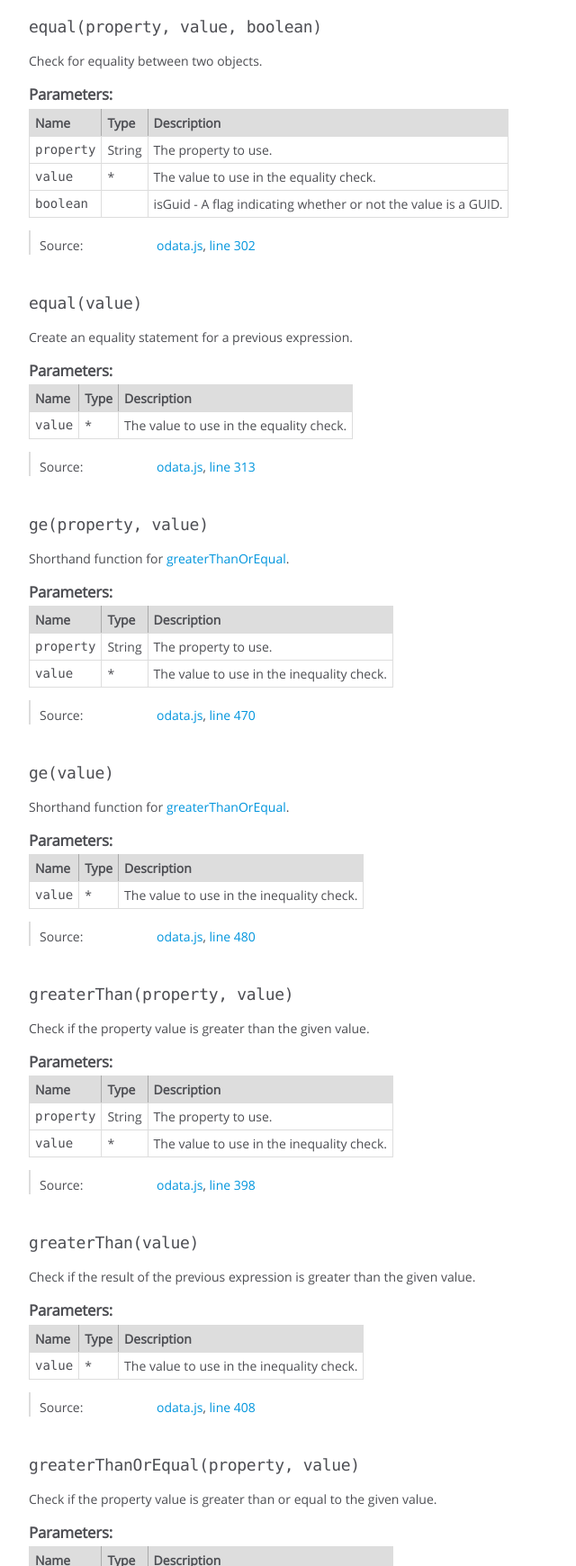
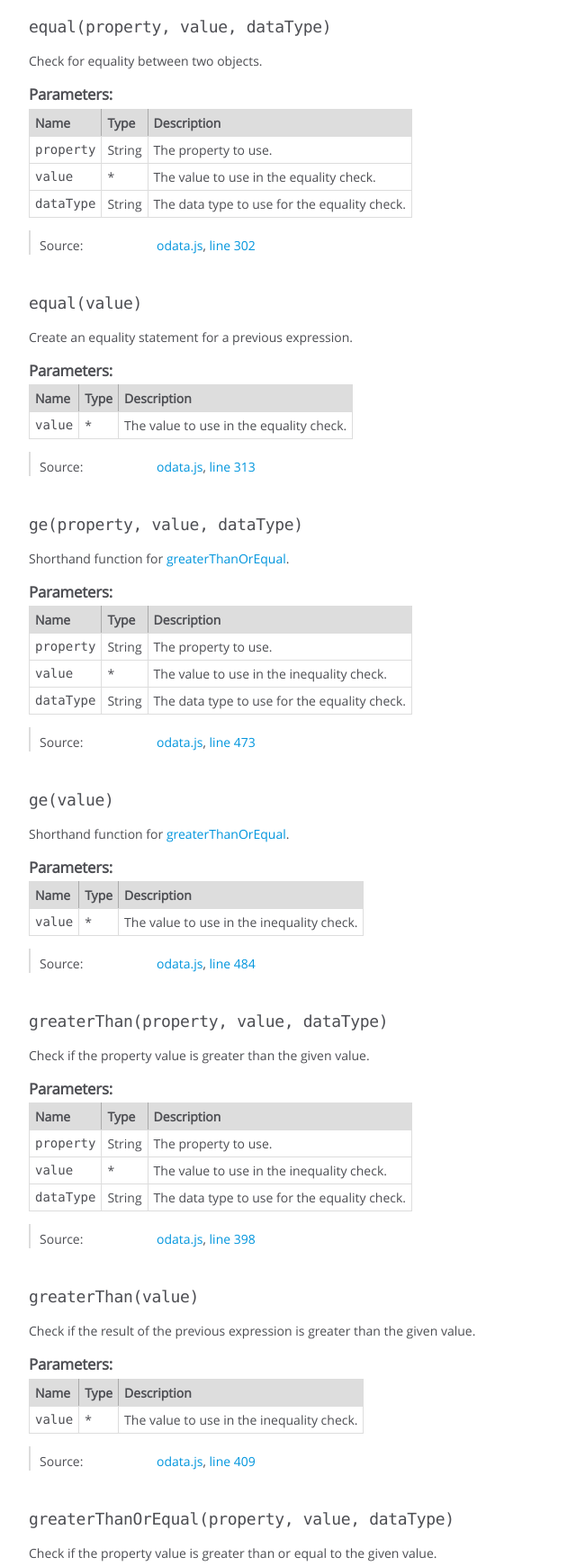
Before and after one commit to the-mausoleum/odata.js, a website: page docs/Filter.html in a window 1280 px wide. Shown: the part 1060-2800 px from the top of the page at 90% size, without its empty margins (0-640 px from the left). Drawn offline with Linux system fonts and the light colour scheme.

Commit message:
Add support for arbitrary data types on comparison operators

```diff
--- a/docs/Filter.html
+++ b/docs/Filter.html
@@ -225,7 +225,7 @@
 
 
 
-    <h4 class="name" id="eq1"><span class="type-signature"></span>eq<span class="signature">(property, value, boolean)</span><span class="type-signature"></span></h4>
+    <h4 class="name" id="eq1"><span class="type-signature"></span>eq<span class="signature">(property, value, dataType)</span><span class="type-signature"></span></h4>
 
 
 
@@ -314,18 +314,23 @@
 
         <tr>
 
-                <td class="name"><code>boolean</code></td>
-
-
-            <td class="type">
-
-            </td>
-
-
-
-
-
-            <td class="description last">isGuid - A flag indicating whether or not the value is a GUID.</td>
+                <td class="name"><code>dataType</code></td>
+
+
+            <td class="type">
+
+
+<span class="param-type">String</span>
+
+
+
+            </td>
+
+
+
+
+
+            <td class="description last">The data type to use for the equality check.</td>
         </tr>
 
 
@@ -528,7 +533,7 @@
 
 
 
-    <h4 class="name" id="equal1"><span class="type-signature"></span>equal<span class="signature">(property, value, boolean)</span><span class="type-signature"></span></h4>
+    <h4 class="name" id="equal1"><span class="type-signature"></span>equal<span class="signature">(property, value, dataType)</span><span class="type-signature"></span></h4>
 
 
 
@@ -617,18 +622,23 @@
 
         <tr>
 
-                <td class="name"><code>boolean</code></td>
-
-
-            <td class="type">
-
-            </td>
-
-
-
-
-
-            <td class="description last">isGuid - A flag indicating whether or not the value is a GUID.</td>
+                <td class="name"><code>dataType</code></td>
+
+
+            <td class="type">
+
+
+<span class="param-type">String</span>
+
+
+
+            </td>
+
+
+
+
+
+            <td class="description last">The data type to use for the equality check.</td>
         </tr>
 
 
@@ -831,7 +841,7 @@
 
 
 
-    <h4 class="name" id="ge1"><span class="type-signature"></span>ge<span class="signature">(property, value)</span><span class="type-signature"></span></h4>
+    <h4 class="name" id="ge1"><span class="type-signature"></span>ge<span class="signature">(property, value, dataType)</span><span class="type-signature"></span></h4>
 
 
 
@@ -917,6 +927,29 @@
         </tr>
 
 
+
+        <tr>
+
+                <td class="name"><code>dataType</code></td>
+
+
+            <td class="type">
+
+
+<span class="param-type">String</span>
+
+
+
+            </td>
+
+
+
+
+
+            <td class="description last">The data type to use for the equality check.</td>
+        </tr>
+
+
     </tbody>
 </table>
 
@@ -954,7 +987,7 @@
 
     <dt class="tag-source">Source:</dt>
     <dd class="tag-source"><ul class="dummy"><li>
-        <a href="odata.js.html">odata.js</a>, <a href="odata.js.html#line470">line 470</a>
+        <a href="odata.js.html">odata.js</a>, <a href="odata.js.html#line473">line 473</a>
     </li></ul></dd>
 
 
@@ -1085,7 +1118,7 @@
 
     <dt class="tag-source">Source:</dt>
     <dd class="tag-source"><ul class="dummy"><li>
-        <a href="odata.js.html">odata.js</a>, <a href="odata.js.html#line480">line 480</a>
+        <a href="odata.js.html">odata.js</a>, <a href="odata.js.html#line484">line 484</a>
     </li></ul></dd>
 
 
@@ -1116,7 +1149,7 @@
 
 
 
-    <h4 class="name" id="greaterThan1"><span class="type-signature"></span>greaterThan<span class="signature">(property, value)</span><span class="type-signature"></span></h4>
+    <h4 class="name" id="greaterThan1"><span class="type-signature"></span>greaterThan<span class="signature">(property, value, dataType)</span><span class="type-signature"></span></h4>
 
 
 
@@ -1199,6 +1232,29 @@
 
 
             <td class="description last">The value to use in the inequality check.</td>
+        </tr>
+
+
+
+        <tr>
+
+                <td class="name"><code>dataType</code></td>
+
+
+            <td class="type">
+
+
+<span class="param-type">String</span>
+
+
+
+            </td>
+
+
+
+
+
+            <td class="description last">The data type to use for the equality check.</td>
         </tr>
 
 
@@ -1370,7 +1426,7 @@
 
     <dt class="tag-source">Source:</dt>
     <dd class="tag-source"><ul class="dummy"><li>
-        <a href="odata.js.html">odata.js</a>, <a href="odata.js.html#line408">line 408</a>
+        <a href="odata.js.html">odata.js</a>, <a href="odata.js.html#line409">line 409</a>
     </li></ul></dd>
 
 
@@ -1401,7 +1457,7 @@
 
 
 
-    <h4 class="name" id="greaterThanOrEqual1"><span class="type-signature"></span>greaterThanOrEqual<span class="signature">(property, value)</span><span class="type-signature"></span></h4>
+    <h4 class="name" id="greaterThanOrEqual1"><span class="type-signature"></span>greaterThanOrEqual<span class="signature">(property, value, dataType)</span><span class="type-signature"></span></h4>
 
 
 
@@ -1487,6 +1543,29 @@
         </tr>
 
 
+
+        <tr>
+
+                <td class="name"><code>dataType</code></td>
+
+
+            <td class="type">
+
+
+<span class="param-type">String</span>
+
+
+
+            </td>
+
+
+
+
+
+            <td class="description last">The data type to use for the equality check.</td>
+        </tr>
+
+
     </tbody>
 </table>
 
@@ -1524,7 +1603,7 @@
 
     <dt class="tag-source">Source:</dt>
     <dd class="tag-source"><ul class="dummy"><li>
-        <a href="odata.js.html">odata.js</a>, <a href="odata.js.html#line444">line 444</a>
+        <a href="odata.js.html">odata.js</a>, <a href="odata.js.html#line446">line 446</a>
     </li></ul></dd>
 
 
@@ -1655,7 +1734,7 @@
 
     <dt class="tag-source">Source:</dt>
     <dd class="tag-source"><ul class="dummy"><li>
-        <a href="odata.js.html">odata.js</a>, <a href="odata.js.html#line454">line 454</a>
+        <a href="odata.js.html">odata.js</a>, <a href="odata.js.html#line457">line 457</a>
     </li></ul></dd>
 
 
@@ -1686,7 +1765,7 @@
 
 
 
-    <h4 class="name" id="gt1"><span class="type-signature"></span>gt<span class="signature">(property, value)</span><span class="type-signature"></span></h4>
+    <h4 class="name" id="gt1"><span class="type-signature"></span>gt<span class="signature">(property, value, dataType)</span><span class="type-signature"></span></h4>
 
 
 
@@ -1772,6 +1851,29 @@
         </tr>
 
 
+
+        <tr>
+
+                <td class="name"><code>dataType</code></td>
+
+
+            <td class="type">
+
+
+<span class="param-type">String</span>
+
+
+
+            </td>
+
+
+
+
+
+            <td class="description last">The data type to use for the equality check.</td>
+        </tr>
+
+
     </tbody>
 </table>
 
@@ -1809,7 +1911,7 @@
 
     <dt class="tag-source">Source:</dt>
     <dd class="tag-source"><ul class="dummy"><li>
-        <a href="odata.js.html">odata.js</a>, <a href="odata.js.html#line424">line 424</a>
+        <a href="odata.js.html">odata.js</a>, <a href="odata.js.html#line425">line 425</a>
     </li></ul></dd>
 
 
@@ -1940,7 +2042,7 @@
 
     <dt class="tag-source">Source:</dt>
     <dd class="tag-source"><ul class="dummy"><li>
-        <a href="odata.js.html">odata.js</a>, <a href="odata.js.html#line434">line 434</a>
+        <a href="odata.js.html">odata.js</a>, <a href="odata.js.html#line436">line 436</a>
     </li></ul></dd>
 
 
@@ -1971,7 +2073,7 @@
 
 
 
-    <h4 class="name" id="le1"><span class="type-signature"></span>le<span class="signature">(property, value)</span><span class="type-signature"></span></h4>
+    <h4 class="name" id="le1"><span class="type-signature"></span>le<span class="signature">(property, value, dataType)</span><span class="type-signature"></span></h4>
 
 
 
@@ -2057,6 +2159,29 @@
         </tr>
 
 
+
+        <tr>
+
+                <td class="name"><code>dataType</code></td>
+
+
+            <td class="type">
+
+
+<span class="param-type">String</span>
+
+
+
+            </td>
+
+
+
+
+
+            <td class="description last">The data type to use for the equality check.</td>
+        </tr>
+
+
     </tbody>
 </table>
 
@@ -2094,7 +2219,7 @@
 
     <dt class="tag-source">Source:</dt>
     <dd class="tag-source"><ul class="dummy"><li>
-        <a href="odata.js.html">odata.js</a>, <a href="odata.js.html#line562">line 562</a>
+        <a href="odata.js.html">odata.js</a>, <a href="odata.js.html#line569">line 569</a>
     </li></ul></dd>
 
 
@@ -2225,7 +2350,7 @@
 
     <dt class="tag-source">Source:</dt>
     <dd class="tag-source"><ul class="dummy"><li>
-        <a href="odata.js.html">odata.js</a>, <a href="odata.js.html#line572">line 572</a>
+        <a href="odata.js.html">odata.js</a>, <a href="odata.js.html#line580">line 580</a>
     </li></ul></dd>
 
 
@@ -2256,7 +2381,7 @@
 
 
 
-    <h4 class="name" id="lessThan1"><span class="type-signature"></span>lessThan<span class="signature">(property, value)</span><span class="type-signature"></span></h4>
+    <h4 class="name" id="lessThan1"><span class="type-signature"></span>lessThan<span class="signature">(property, value, dataType)</span><span class="type-signature"></span></h4>
 
 
 
@@ -2342,6 +2467,29 @@
         </tr>
 
 
+
+        <tr>
+
+                <td class="name"><code>dataType</code></td>
+
+
+            <td class="type">
+
+
+<span class="param-type">String</span>
+
+
+
+            </td>
+
+
+
+
+
+            <td class="description last">The data type to use for the equality check.</td>
+        </tr>
+
+
     </tbody>
 </table>
 
@@ -2379,7 +2527,7 @@
 
     <dt class="tag-source">Source:</dt>
     <dd class="tag-source"><ul class="dummy"><li>
-        <a href="odata.js.html">odata.js</a>, <a href="odata.js.html#line490">line 490</a>
+        <a href="odata.js.html">odata.js</a>, <a href="odata.js.html#line494">line 494</a>
     </li></ul></dd>
 
 
@@ -2510,7 +2658,7 @@
 
     <dt class="tag-source">Source:</dt>
     <dd class="tag-source"><ul class="dummy"><li>
-        <a href="odata.js.html">odata.js</a>, <a href="odata.js.html#line500">line 500</a>
+        <a href="odata.js.html">odata.js</a>, <a href="odata.js.html#line505">line 505</a>
     </li></ul></dd>
 
 
@@ -2541,7 +2689,7 @@
 
 
 
-    <h4 class="name" id="lessThanOrEqual1"><span class="type-signature"></span>lessThanOrEqual<span class="signature">(property, value)</span><span class="type-signature"></span></h4>
+    <h4 class="name" id="lessThanOrEqual1"><span class="type-signature"></span>lessThanOrEqual<span class="signature">(property, value, dataType)</span><span class="type-signature"></span></h4>
 
 
 
@@ -2627,6 +2775,29 @@
         </tr>
 
 
+
+        <tr>
+
+                <td class="name"><code>dataType</code></td>
+
+
+            <td class="type">
+
+
+<span class="param-type">String</span>
+
+
+
+            </td>
+
+
+
+
+
+            <td class="description last">The data type to use for the equality check.</td>
+        </tr>
+
+
     </tbody>
 </table>
 
@@ -2664,7 +2835,7 @@
 
     <dt class="tag-source">Source:</dt>
     <dd class="tag-source"><ul class="dummy"><li>
-        <a href="odata.js.html">odata.js</a>, <a href="odata.js.html#line536">line 536</a>
+        <a href="odata.js.html">odata.js</a>, <a href="odata.js.html#line542">line 542</a>
     </li></ul></dd>
 
 
@@ -2795,7 +2966,7 @@
 
     <dt class="tag-source">Source:</dt>
     <dd class="tag-source"><ul class="dummy"><li>
-        <a href="odata.js.html">odata.js</a>, <a href="odata.js.html#line546">line 546</a>
+        <a href="odata.js.html">odata.js</a>, <a href="odata.js.html#line553">line 553</a>
     </li></ul></dd>
 
 
@@ -2826,7 +2997,7 @@
 
 
 
-    <h4 class="name" id="lt1"><span class="type-signature"></span>lt<span class="signature">(property, value)</span><span class="type-signature"></span></h4>
+    <h4 class="name" id="lt1"><span class="type-signature"></span>lt<span class="signature">(property, value, dataType)</span><span class="type-signature"></span></h4>
 
 
 
@@ -2912,6 +3083,29 @@
         </tr>
 
 
+
+        <tr>
+
+                <td class="name"><code>dataType</code></td>
+
+
+            <td class="type">
+
+
+<span class="param-type">String</span>
+
+
+
+            </td>
+
+
+
+
+
+            <td class="description last">The data type to use for the equality check.</td>
+        </tr>
+
+
     </tbody>
 </table>
 
@@ -2949,7 +3143,7 @@
 
     <dt class="tag-source">Source:</dt>
     <dd class="tag-source"><ul class="dummy"><li>
-        <a href="odata.js.html">odata.js</a>, <a href="odata.js.html#line516">line 516</a>
+        <a href="odata.js.html">odata.js</a>, <a href="odata.js.html#line521">line 521</a>
     </li></ul></dd>
 
 
@@ -3080,7 +3274,7 @@
 
     <dt class="tag-source">Source:</dt>
     <dd class="tag-source"><ul class="dummy"><li>
-        <a href="odata.js.html">odata.js</a>, <a href="odata.js.html#line526">line 526</a>
+        <a href="odata.js.html">odata.js</a>, <a href="odata.js.html#line532">line 532</a>
     </li></ul></dd>
 
 
@@ -3111,7 +3305,7 @@
 
 
 
-    <h4 class="name" id="ne1"><span class="type-signature"></span>ne<span class="signature">(property, value, boolean)</span><span class="type-signature"></span></h4>
+    <h4 class="name" id="ne1"><span class="type-signature"></span>ne<span class="signature">(property, value, dataType)</span><span class="type-signature"></span></h4>
 
 
 
@@ -3200,18 +3394,23 @@
 
         <tr>
 
-                <td class="name"><code>boolean</code></td>
-
-
-            <td class="type">
-
-            </td>
-
-
-
-
-
-            <td class="description last">isGuid - A flag indicating whether or not the value is a GUID.</td>
+                <td class="name"><code>dataType</code></td>
+
+
+            <td class="type">
+
+
+<span class="param-type">String</span>
+
+
+
+            </td>
+
+
+
+
+
+            <td class="description last">The data type to use for the equality check.</td>
         </tr>
 
 
@@ -3414,7 +3613,7 @@
 
 
 
-    <h4 class="name" id="notEqual1"><span class="type-signature"></span>notEqual<span class="signature">(property, value, boolean)</span><span class="type-signature"></span></h4>
+    <h4 class="name" id="notEqual1"><span class="type-signature"></span>notEqual<span class="signature">(property, value, dataType)</span><span class="type-signature"></span></h4>
 
 
 
@@ -3503,18 +3702,23 @@
 
         <tr>
 
-                <td class="name"><code>boolean</code></td>
-
-
-            <td class="type">
-
-            </td>
-
-
-
-
-
-            <td class="description last">isGuid - A flag indicating whether or not the value is a GUID.</td>
+                <td class="name"><code>dataType</code></td>
+
+
+            <td class="type">
+
+
+<span class="param-type">String</span>
+
+
+
+            </td>
+
+
+
+
+
+            <td class="description last">The data type to use for the equality check.</td>
         </tr>
 
 
@@ -3817,7 +4021,7 @@
 <br class="clear">
 
 <footer>
-    Documentation generated by <a href="https://github.com/jsdoc3/jsdoc">JSDoc 3.3.0</a> on Thu Nov 19 2015 10:47:38 GMT-0500 (Eastern Standard Time)
+    Documentation generated by <a href="https://github.com/jsdoc3/jsdoc">JSDoc 3.3.0</a> on Mon Nov 23 2015 11:27:23 GMT-0500 (Eastern Standard Time)
 </footer>
 
 <script> prettyPrint(); </script>
```
Also changed, not shown: docs/OData.html (+6 -6 lines), docs/index.html (+1 -1 lines), docs/odata.js.html (+33 -25 lines), docs/tutorial-orderby.html (+1 -1 lines), src/odata.js (+32 -24 lines), dist/odata.js, dist/odata.min.js.
